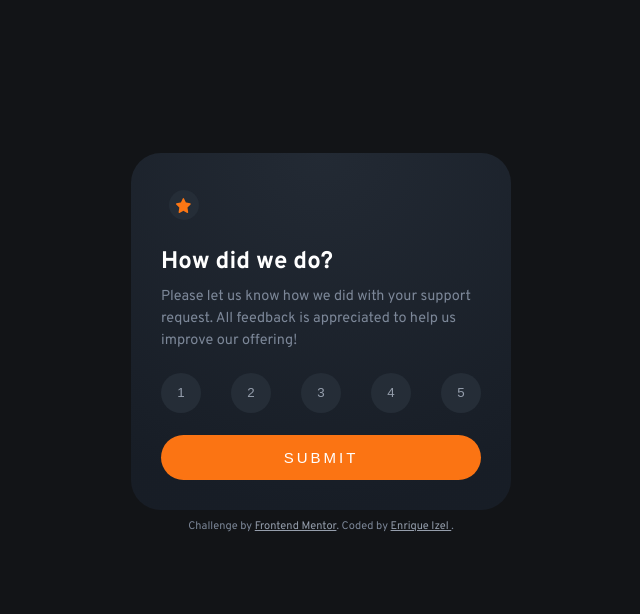
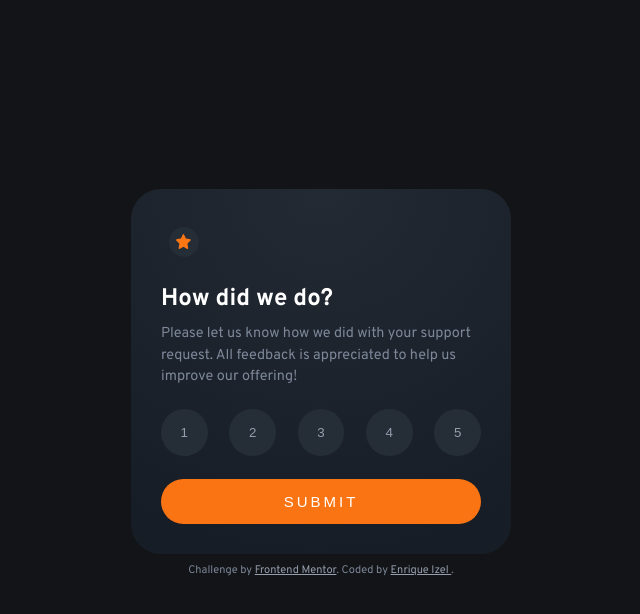
Before and after one commit to EnriqueIzel2/interactive-rating, a plain HTML site: page index.html in a window 1280 px wide. Shown: the whole page, without its empty margins (319-959 px from the left). Drawn offline with Linux system fonts and the light colour scheme.

Commit message:
feat: increase the height of container class

```diff
--- a/styles/style.css
+++ b/styles/style.css
@@ -19,7 +19,7 @@ body {
 }
 
 .container {
-  height: 80vh;
+  height: 90vh;
   display: flex;
   flex-direction: column;
   justify-content: center;
@@ -77,8 +77,8 @@ body {
   color: var(--light-grey);
   border: none;
   border-radius: 50%;
-  width: 40px;
-  height: 40px;
+  width: 3.5em;
+  height: 3.5em;
   cursor: pointer;
 }
 
```
